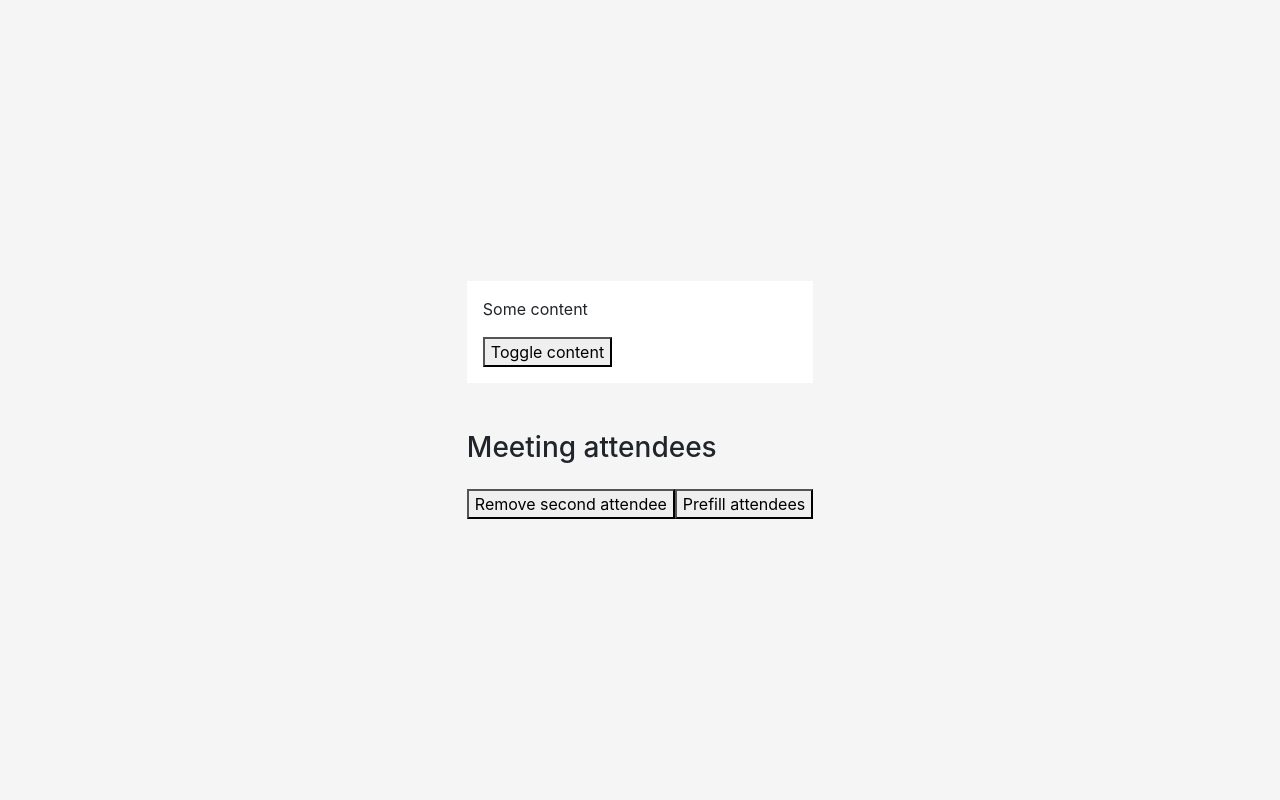
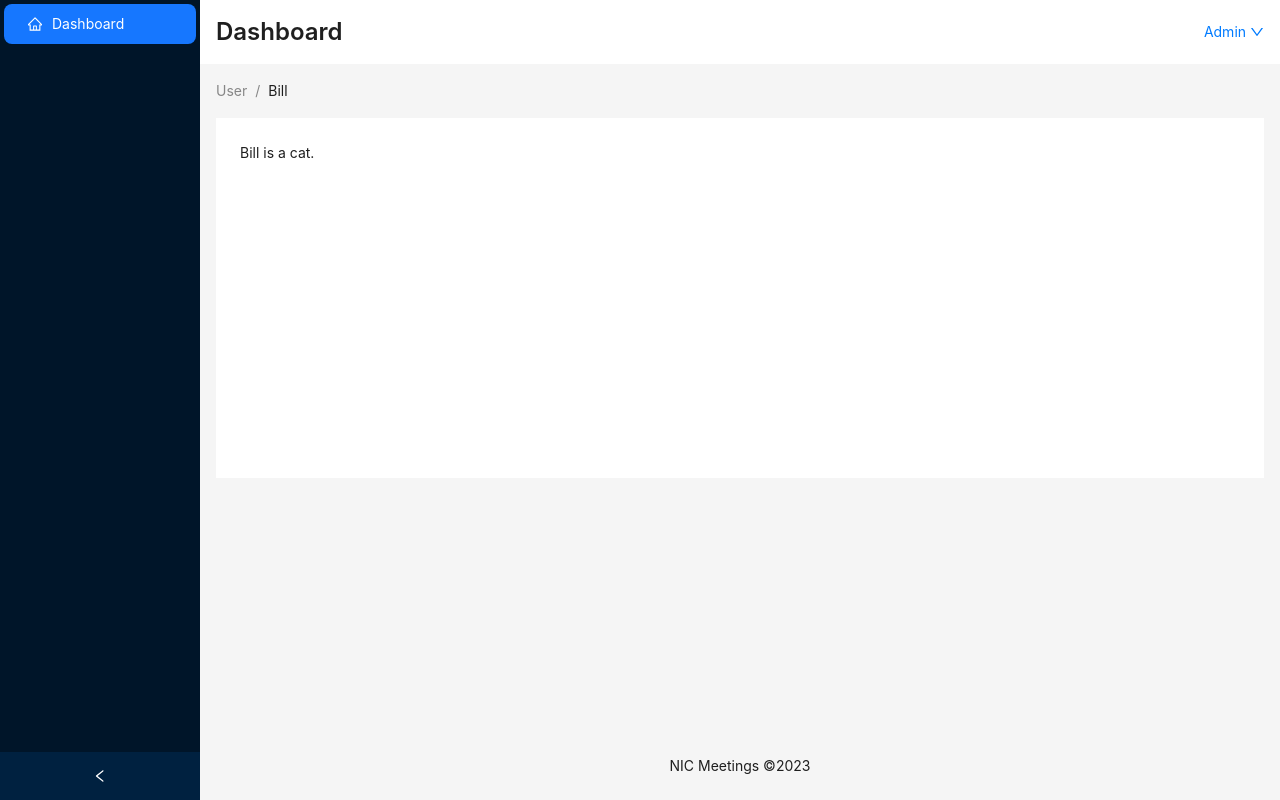
Before and after one commit to jestrux/meetings-app, a React (Vite) app: page / in a window 1280 px wide. Built offline with nearby package versions, Linux system fonts and the light colour scheme.

Commit message:
Setup develop branch

```diff
--- a/index.html
+++ b/index.html
@@ -8,11 +8,7 @@
 		<title>Vite + React</title>
 	</head>
 	<body>
-		<div
-			id="root"
-			class="vh-100 vw-100 d-flex align-items-center justify-content-center"
-			style="background-color: #f5f5f5"
-		></div>
+		<div id="root"></div>
 
 		<script type="module" src="/src/main.jsx"></script>
 	</body>
--- a/package.json
+++ b/package.json
@@ -10,6 +10,7 @@
     "preview": "vite preview"
   },
   "dependencies": {
+    "antd": "^5.6.3",
     "react": "^18.2.0",
     "react-dom": "^18.2.0"
   },
--- a/src/App.jsx
+++ b/src/App.jsx
@@ -1,64 +1,8 @@
-import { useState } from "react";
+import Login from "./Login";
+import MainApp from "./MainApp";
 
 function App() {
-	const [hideText, setHideText] = useState(false);
-	const [attendees, setAttendees] = useState(
-		JSON.parse(localStorage.meetingMembers ?? "[]")
-	);
-
-	const hideMachaba = () => {
-		const newAttendees = attendees.filter((attendee) => {
-			return attendee != "Chaba";
-		});
-
-		setAttendees(newAttendees);
-	};
-
-	const clearAttendees = () => {
-		setAttendees([]);
-	};
-
-	const preFillAttendees = () => {
-		setAttendees(["Chaba", "Effort", "Sharif"]);
-	};
-
-	return (
-		<main className="">
-			<div className="bg-white p-3">
-				<p style={{ display: hideText ? "none" : "" }}>Some content</p>
-
-				<button onClick={() => setHideText(!hideText)}>
-					Toggle content
-				</button>
-			</div>
-
-			<div className="mt-5">
-				<h3>Meeting attendees</h3>
-
-				<ul>
-					{attendees.map((name, index) => {
-						return <li key={index}>{name}</li>;
-					})}
-				</ul>
-
-				<div className="mt-4">
-					<button onClick={hideMachaba}>
-						Remove second attendee
-					</button>
-
-					{attendees.length > 0 ? (
-						<button onClick={clearAttendees}>
-							Clear attendees
-						</button>
-					) : (
-						<button onClick={preFillAttendees}>
-							Prefill attendees
-						</button>
-					)}
-				</div>
-			</div>
-		</main>
-	);
+	return <MainApp />;
 }
 
 export default App;
--- /dev/null
+++ b/src/Login.jsx
@@ -0,0 +1,91 @@
+const Login = () => {
+	return (
+		<div
+			className="vh-100 vw-100 d-flex align-items-center justify-content-center"
+			style={{ backgroundColor: "#f5f5f5" }}
+		>
+			<main className="bg-white shadow-sm w-75 rounded-lg row overflow-hidden">
+				<div className="col-6 border p-0 position-relative">
+					<img
+						className="position-absolute w-100 h-100"
+						src="https://images.unsplash.com/photo-1512917774080-9991f1c4c750?crop=entropy&cs=tinysrgb&fit=max&fm=jpg&ixid=M3wxNjE2NXwwfDF8c2VhcmNofDF8fGZhbmN5JTIwaG91c2V8ZW58MHx8fHwxNjg3NDEzNTg3fDA&ixlib=rb-4.0.3&q=80&w=1080"
+						alt=""
+						style={{ objectFit: "cover" }}
+					/>
+				</div>
+
+				<div
+					className="col"
+					style={{ paddingTop: "3.5rem", paddingBottom: "4rem" }}
+				>
+					<div className="p-5">
+						<h3 className="mb-3">Sign in to NIC Meetings</h3>
+
+						<div
+							id="alertMessage"
+							className="alert alert-success alert-dismissible fade show"
+							role="alert"
+							style={{ display: "none" }}
+						>
+							<strong>Success!</strong> We'll get back to you
+							soon.
+							<button
+								type="button"
+								className="close"
+								data-dismiss="alert"
+								aria-label="Close"
+							>
+								<span aria-hidden="true">&times;</span>
+							</button>
+						</div>
+
+						<form>
+							<div className="form-group">
+								<label htmlFor="exampleInputEmail1">
+									Email address
+								</label>
+								<input
+									type="email"
+									className="form-control form-control-lg"
+									id="exampleInputEmail1"
+									aria-describedby="emailHelp"
+								/>
+							</div>
+							<div className="form-group">
+								<label htmlFor="exampleInputPassword1">
+									Password
+								</label>
+								<input
+									type="password"
+									className="form-control form-control-lg"
+									id="exampleInputPassword1"
+								/>
+							</div>
+							<div className="form-group form-check form-check-lg">
+								<input
+									type="checkbox"
+									className="form-check-input"
+									id="exampleCheck1"
+								/>
+								<label
+									className="form-check-label"
+									htmlFor="exampleCheck1"
+								>
+									Remember me
+								</label>
+							</div>
+							<button
+								type="submit"
+								className="btn btn-block btn-lg btn-primary"
+							>
+								Submit
+							</button>
+						</form>
+					</div>
+				</div>
+			</main>
+		</div>
+	);
+};
+
+export default Login;
--- /dev/null
+++ b/src/MainApp/index.jsx
@@ -0,0 +1,120 @@
+import { useState } from "react";
+import { HomeOutlined, DownOutlined } from "@ant-design/icons";
+import {
+	Layout,
+	Menu,
+	Typography,
+	theme,
+	Dropdown,
+	Space,
+	Row,
+	Col,
+} from "antd";
+import Dashboard from "./pages/Dashboard";
+
+const { Header, Content, Footer, Sider } = Layout;
+const { Title } = Typography;
+
+function getItem(label, key, icon, children) {
+	return {
+		key,
+		icon,
+		children,
+		label,
+	};
+}
+
+const App = () => {
+	const {
+		token: { colorBgContainer },
+	} = theme.useToken();
+
+	const [collapsed, setCollapsed] = useState(false);
+
+	return (
+		<Layout
+			style={{
+				minHeight: "100vh",
+			}}
+		>
+			<Sider
+				collapsible
+				collapsed={collapsed}
+				onCollapse={(value) => setCollapsed(value)}
+			>
+				<div className="demo-logo-vertical" />
+				<Menu
+					theme="dark"
+					defaultSelectedKeys={["1"]}
+					mode="inline"
+					items={[getItem("Dashboard", "1", <HomeOutlined />)]}
+				/>
+			</Sider>
+			<Layout>
+				<Header
+					style={{
+						padding: 0,
+						background: colorBgContainer,
+					}}
+				>
+					<Row align="middle" className="px-3">
+						<Col flex="1 0 auto" className="column Blue">
+							<Title
+								level={3}
+								style={{
+									margin: 0,
+								}}
+							>
+								Dashboard
+							</Title>
+						</Col>
+						<Col className="column">
+							<Dropdown
+								trigger={["click"]}
+								menu={{
+									items: [
+										{
+											label: (
+												<a
+													target="_blank"
+													rel="noopener noreferrer"
+													href="https://www.antgroup.com"
+												>
+													1st menu item
+												</a>
+											),
+											key: "0",
+										},
+									],
+								}}
+							>
+								<a onClick={(e) => e.preventDefault()}>
+									<div className="d-flex align-items-center">
+										<span>Admin</span>&nbsp;
+										<DownOutlined />
+									</div>
+								</a>
+							</Dropdown>
+						</Col>
+					</Row>
+				</Header>
+				<Content
+					style={{
+						margin: "0 16px",
+					}}
+				>
+					<Dashboard />
+				</Content>
+				<Footer
+					style={{
+						textAlign: "center",
+					}}
+				>
+					NIC Meetings ©2023
+				</Footer>
+			</Layout>
+		</Layout>
+	);
+};
+
+export default App;
--- /dev/null
+++ b/src/MainApp/pages/Dashboard.jsx
@@ -0,0 +1,30 @@
+import { Breadcrumb, theme } from "antd";
+
+const Dashboard = () => {
+	const {
+		token: { colorBgContainer },
+	} = theme.useToken();
+
+	return (
+		<>
+			<Breadcrumb
+				style={{
+					margin: "16px 0",
+				}}
+				items={[{ title: "User" }, { title: "Bill" }]}
+			/>
+
+			<div
+				style={{
+					padding: 24,
+					minHeight: 360,
+					background: colorBgContainer,
+				}}
+			>
+				Bill is a cat.
+			</div>
+		</>
+	);
+};
+
+export default Dashboard;
```
Also changed, not shown: src/App copy.jsx (deleted, +0 -85 lines), 1 other file (tests, documents, lock files or other folders).
